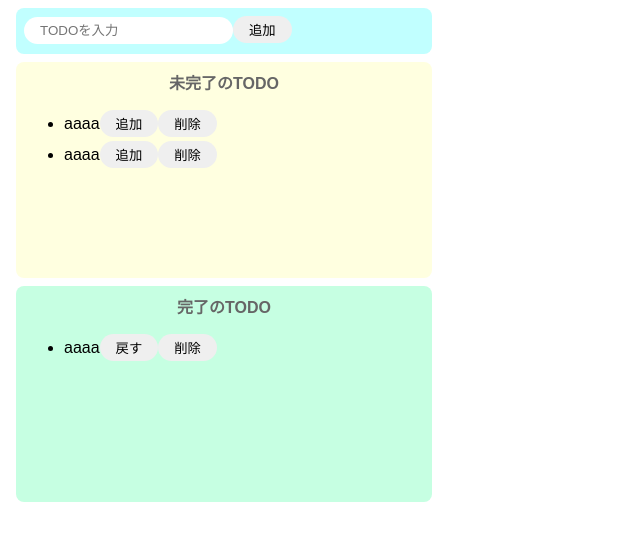
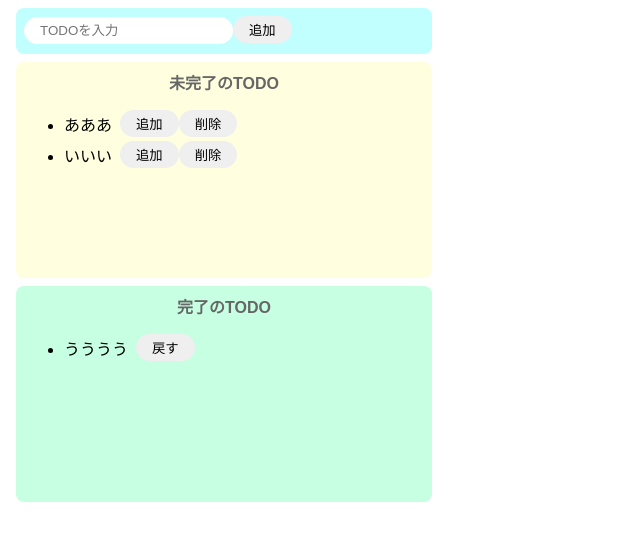
Before and after one commit to zorro901/react-todo, a React (Create React App) app: page / in a window 1280 px wide. Shown: the top 540 px of the page, without its empty margins (0-640 px from the left). Built offline with nearby package versions, Linux system fonts and the light colour scheme.

Commit message:
52. Reactでの実装を意識したモックに変更

```diff
--- a/src/App.jsx
+++ b/src/App.jsx
@@ -1,7 +1,9 @@
-import React from "react";
+import React, { useState } from "react";
 import "./styles.css";
 
 export const App = () => {
+  const [incompleteTodos, setIncompleteTodos] = useState(["あああ", "いいい"]);
+  const [completeTodos, setCompleteTodos] = useState(["うううう"]);
   return (
     <>
       <div className="input-area">
@@ -11,32 +13,28 @@ export const App = () => {
       <div className="complete-area">
         <p className="title">未完了のTODO</p>
         <ul>
-          <div className="list-row">
-            <li>
-              aaaa
-              <button>追加</button>
-              <button>削除</button>
-            </li>
-          </div>
-          <div className="list-row">
-            <li>
-              aaaa
-              <button>追加</button>
-              <button>削除</button>
-            </li>
-          </div>
+          {incompleteTodos.map((todo) => {
+            return (
+              <div key={todo} className="list-row">
+                <li>{todo}</li>
+                <button>追加</button>
+                <button>削除</button>
+              </div>
+            );
+          })}
         </ul>
       </div>
       <div className="incomplete-area">
         <p className="title">完了のTODO</p>
         <ul>
-          <div className="list-row">
-            <li>
-              aaaa
-              <button>戻す</button>
-              <button>削除</button>
-            </li>
-          </div>
+          {completeTodos.map((todo) => {
+            return (
+              <div key={todo} className="list-row">
+                <li>{todo}</li>
+                <button>戻す</button>
+              </div>
+            );
+          })}
         </ul>
       </div>
     </>
--- a/src/styles.css
+++ b/src/styles.css
@@ -3,7 +3,7 @@ body {
 }
 
 input {
-  border-radius: 16px;
+  border-radius: 16px !important;
   border: none;
   padding: 6px 16px;
   outline: none;
```
